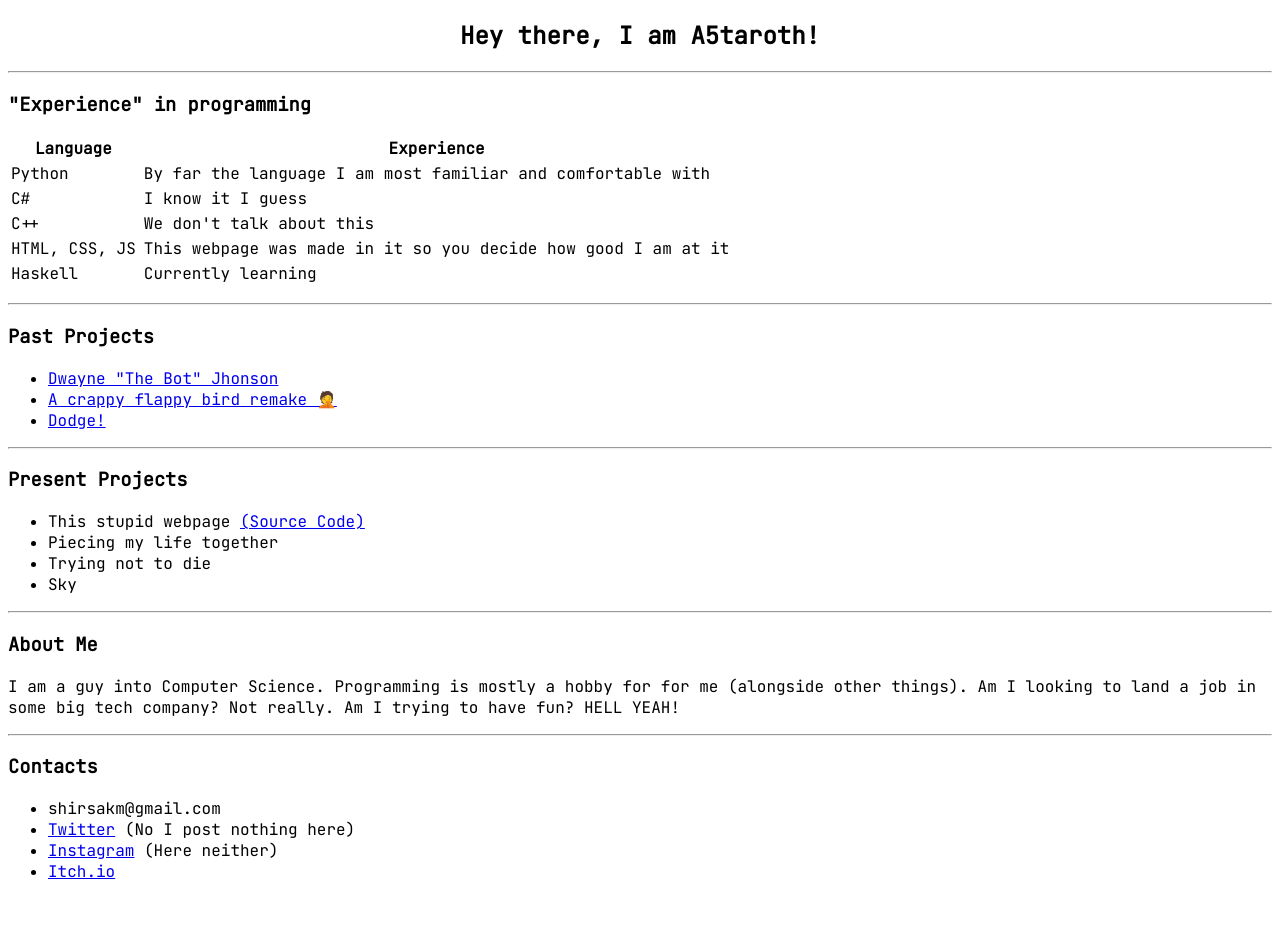
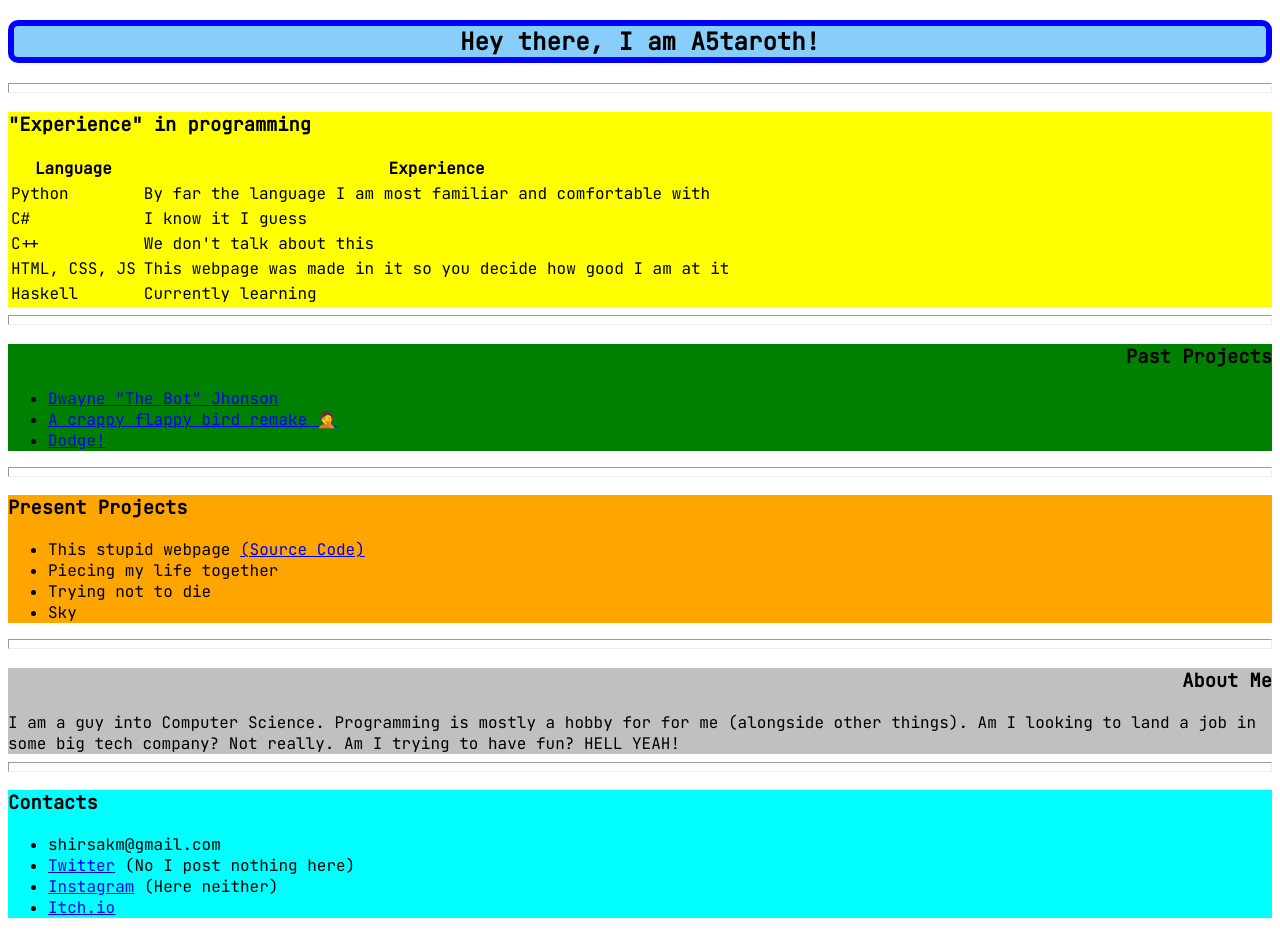
Before and after one commit to a5taroth/a5taroth.github.io, a plain HTML site: page index.html in a window 1280 px wide. Before the commit the page ends 898 px from the top, so only its background shows below. Drawn offline with Linux system fonts and the light colour scheme.

Commit message:
added an icon made some margins and stuff

```diff
--- a/index.html
+++ b/index.html
@@ -6,22 +6,53 @@
         <meta name="author" content="A5taroth"/>
         <meta name="keywords" content="personal webpage, a5, github page"/>
         <meta name="viewport" content="width=device-width, initial-scale=1.0"/>
+
         <title>A5's Reign</title>
+        <link rel="icon" type="image/x-icon" href="favicon.ico"/>
     </head>
 
     <link rel="stylesheet" href="https://fonts.googleapis.com/css?family=Roboto Mono" type="text/css">
     <link rel="stylesheet" href="https://fonts.googleapis.com/css?family=JetBrains Mono" type="text/css">
 
     <style>
-        .mono {font-family: "jetbrains mono", "roboto mono";}
+        .mono {
+            font-family: "jetbrains mono", "roboto mono";
+        }
+        .header {
+            border-color: blue;
+            border-style: solid;
+            border-width: 6px;
+            border-radius: 10px;
+
+            background-color: lightskyblue;
+        }
+
+        /* Backgrounds */
+        .yellow-bg {
+            background-color: yellow;
+        }
+        .orange-bg {
+            background-color: orange;
+        }
+        .green-bg {
+            background-color: green;
+        }
+        .silver-bg {
+            background-color: silver;
+        }
+        .cyan-bg {
+            background-color: cyan;
+        }
+
+        hr {height: 8px;}
     </style>
 
     <body class="mono">
-        <h2 align="center"><b>Hey there, I am A5taroth!</b></h2>
+        <h2 class="header" align="center"><b>Hey there, I am A5taroth!</b></h2>
 
         <hr/>
 
-        <p>
+        <div class="yellow-bg">
             <h3>"Experience" in programming</h3>
             <table>
                 <tr>
@@ -60,22 +91,22 @@
                     <td>Currently learning</td>
                 </tr>
             </table>
-        </p>
+        </div>
 
         <hr/>
 
-        <p>
-            <h3>Past Projects</h3>
+        <div class="green-bg">
+            <h3 align="right">Past Projects</h3>
             <ul>
                 <li><a href="https://github.com/a5taroth/the-rock-bot/releases/tag/v1.0" target="_blank">Dwayne "The Bot" Jhonson</a></li>
                 <li><a href="https://github.com/a5taroth/crappy-bird-pygame" target="_blank">A crappy flappy bird remake 🤦</a></li>
                 <li><a href="https://a5taroth.itch.io/dodge" target="_blank">Dodge!</a></li>
             </ul>
-        </p>
+        </div>
 
         <hr/>
 
-        <p>
+        <div class="orange-bg">
             <h3>Present Projects</h3>
             <ul>
                 <li>This stupid webpage <a href="https://github.com/a5taroth/a5taroth.github.io" target="_blank">(Source Code)</a></li>
@@ -83,20 +114,20 @@
                 <li>Trying not to die</li>
                 <li>Sky</li>
             </ul>
-        </p>
+        </div>
 
         <hr/>
 
-        <p>
-            <h3>About Me</h3>
+        <div class="silver-bg">
+            <h3 align="right">About Me</h3>
 
             I am a guy into Computer Science. Programming is mostly a hobby for for me (alongside other things).
             Am I looking to land a job in some big tech company? Not really. Am I trying to have fun? HELL YEAH!
-        </p>
+        </div>
 
         <hr/>
 
-        <p>
+        <div class="cyan-bg">
             <h3>Contacts</h3>
 
             <ul>
@@ -104,6 +135,6 @@
                 <li><a href="https://twitter.com/A5taroth_" target="_blank">Twitter</a> (No I post nothing here)</li>
                 <li><a href="https://www.instagram.com/a5taroth_/" target="_blank">Instagram</a> (Here neither)</li>                     <li><a href="https://a5taroth.itch.io" target="_blank">Itch.io</a></li>
             </ul>
-        </p>
+        </div>
     </body>
 </html>
```
Also changed, not shown: favicon.ico (added), styles.css (added).
